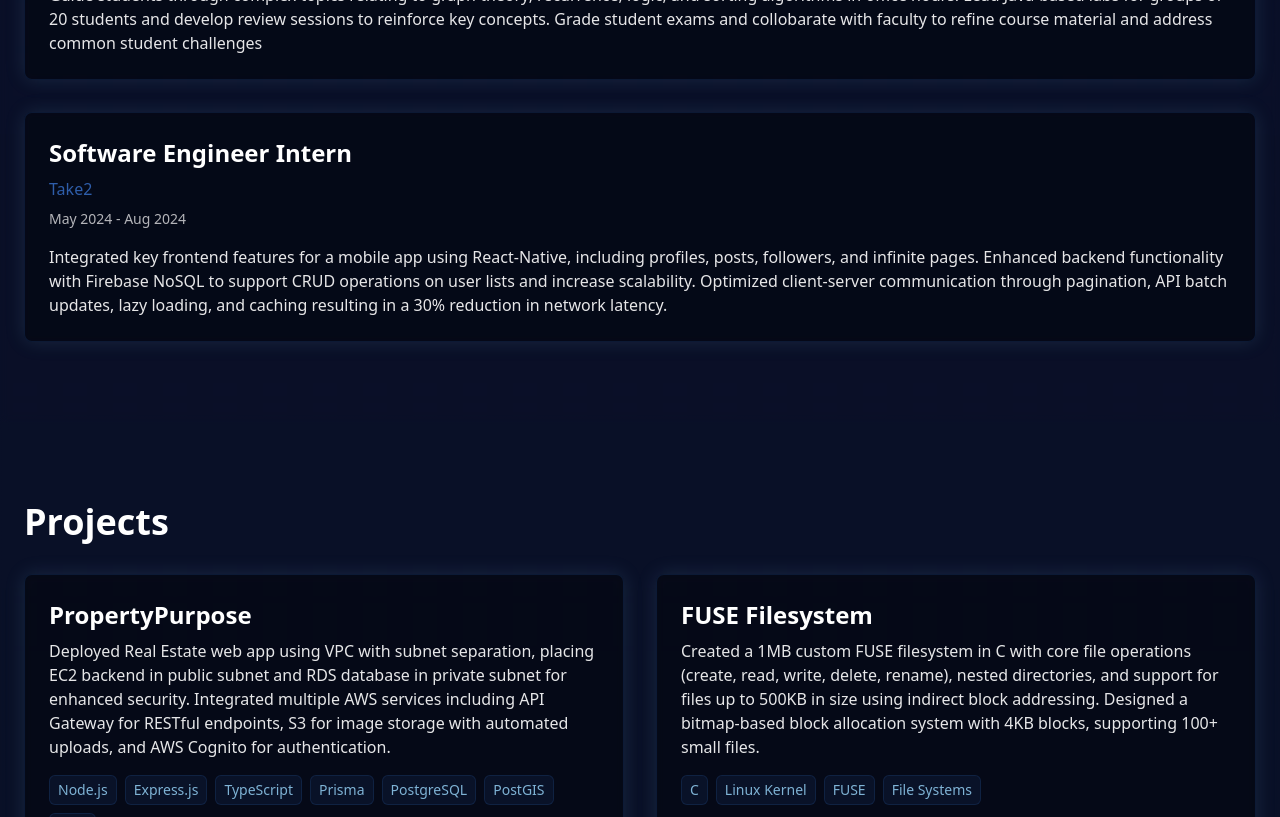
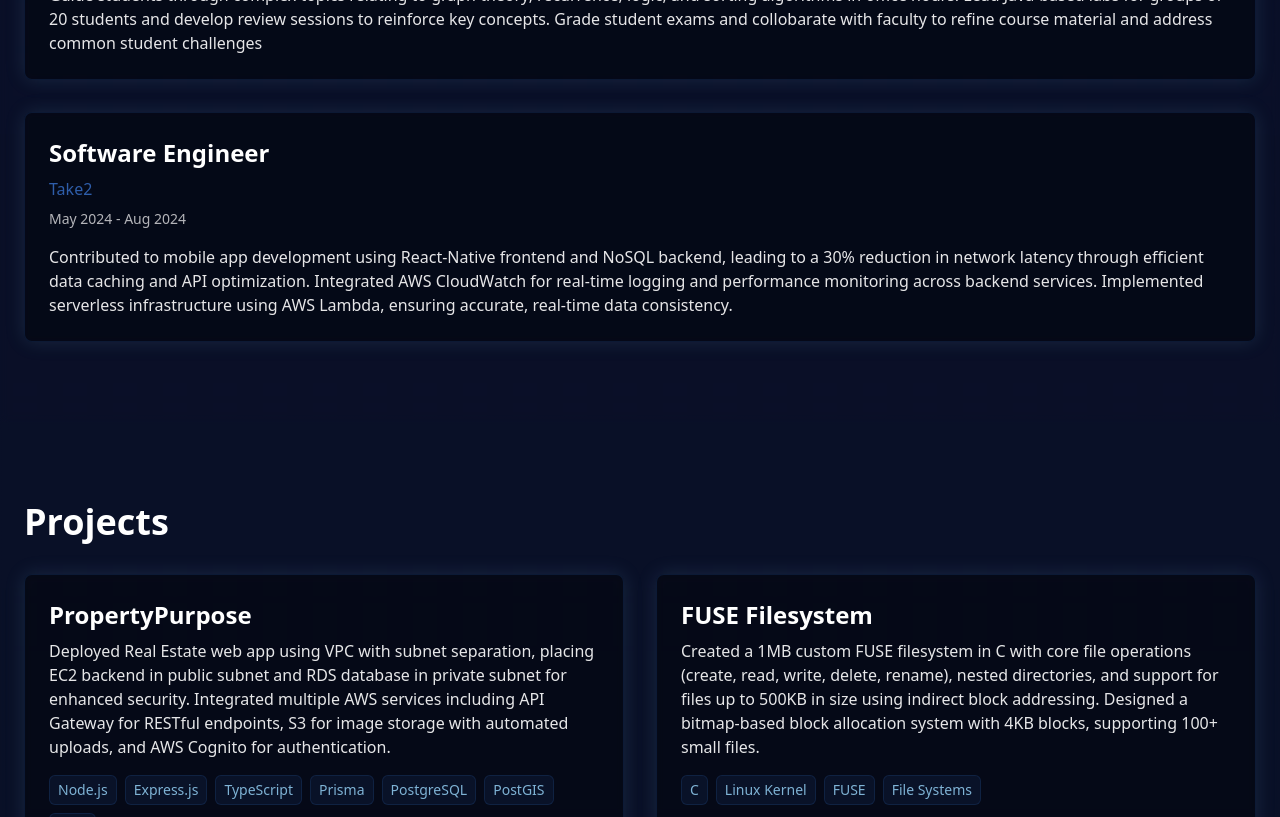
Before and after one commit to Tejchak/Tej-Website, a Next.js app: page / in a window 1280 px wide. Shown: the part 1340-2157 px from the top of the page. Built offline with nearby package versions, Linux system fonts and the light colour scheme.

Commit message:
updated take2 description

```diff
--- a/src/components/Portfolio.tsx
+++ b/src/components/Portfolio.tsx
@@ -289,10 +289,10 @@ export default function Portfolio() {
                           description: 'Guide students through complex topics relating to graph theory, recurrence, logic, and sorting algorithms in office hours. Lead Java-based labs for groups of 20 students and develop review sessions to reinforce key concepts. Grade student exams and collobarate with faculty to refine course material and address common student challenges',
                         },
                         {
-                          title: 'Software Engineer Intern',
+                          title: 'Software Engineer',
                           company: 'Take2',
                           date: 'May 2024 - Aug 2024',
-                          description: 'Integrated key frontend features for a mobile app using React-Native, including profiles, posts, followers, and infinite pages. Enhanced backend functionality with Firebase NoSQL to support CRUD operations on user lists and increase scalability. Optimized client-server communication through pagination, API batch updates, lazy loading, and caching resulting in a 30% reduction in network latency.',
+                          description: 'Contributed to mobile app development using React-Native frontend and NoSQL backend, leading to a 30% reduction in network latency through efficient data caching and API optimization. Integrated AWS CloudWatch for real-time logging and performance monitoring across backend services. Implemented serverless infrastructure using AWS Lambda, ensuring accurate, real-time data consistency.',
                         },
                       ].map((job, index) => (
                         <motion.div
```
